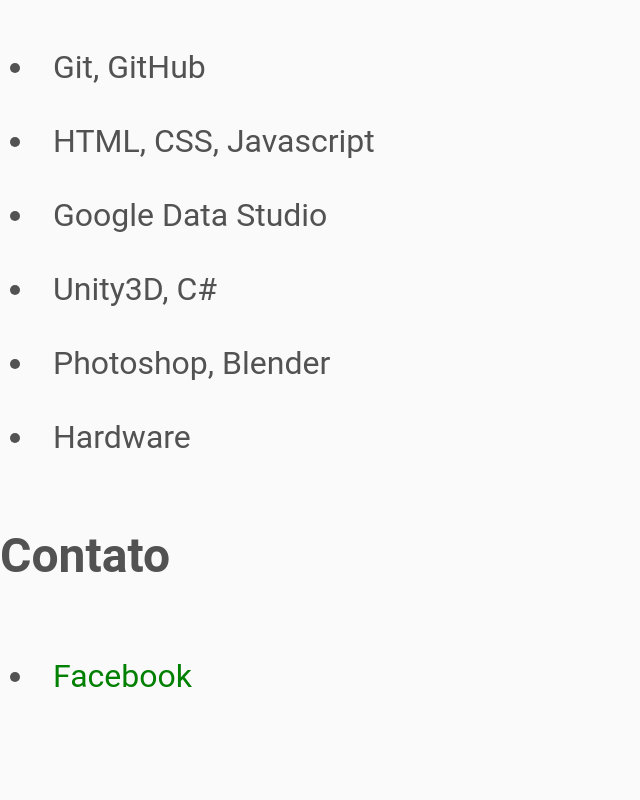
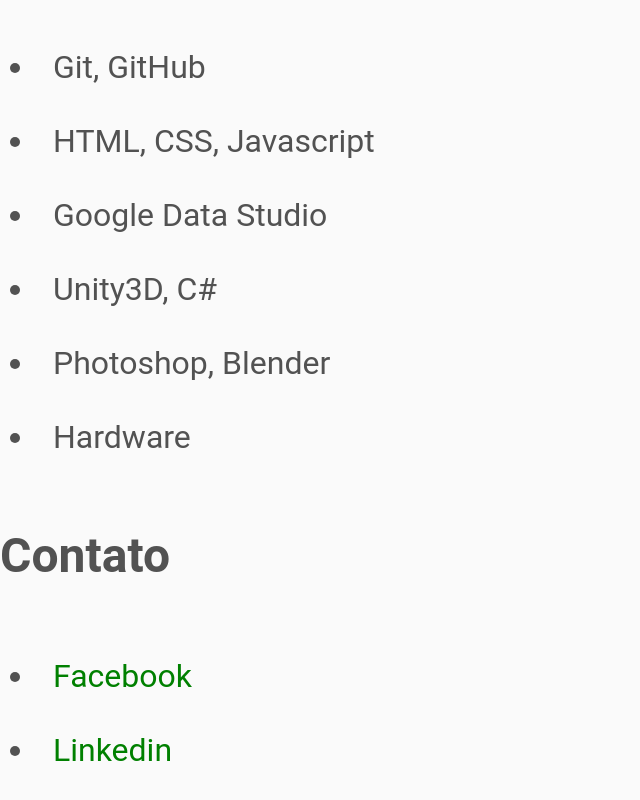
Before and after one commit to Victor-BwD/victor-bwd.github.io, a plain HTML site: page index.html in a window 1280 px wide. Shown: the part 435-1235 px from the top of the page, without its empty margins (0-640 px from the left). Before the commit the page ends 1175 px from the top, so only its background shows below. Drawn offline with Linux system fonts and the light colour scheme.

Commit message:
Inserido o link do linkedin

```diff
--- a/index.html
+++ b/index.html
@@ -33,6 +33,7 @@
         	<h2>Contato</h2>
         	<ul>
         		<li><a href="https://www.facebook.com/victor.bogdanowdornelles?ref=bookmarks">Facebook</a></li>
+        		<li><a href="https://www.linkedin.com/in/victor-bogdanow-dornelles-0b5224199/">Linkedin</a></li>
 
         	</ul>
         </div>
```
